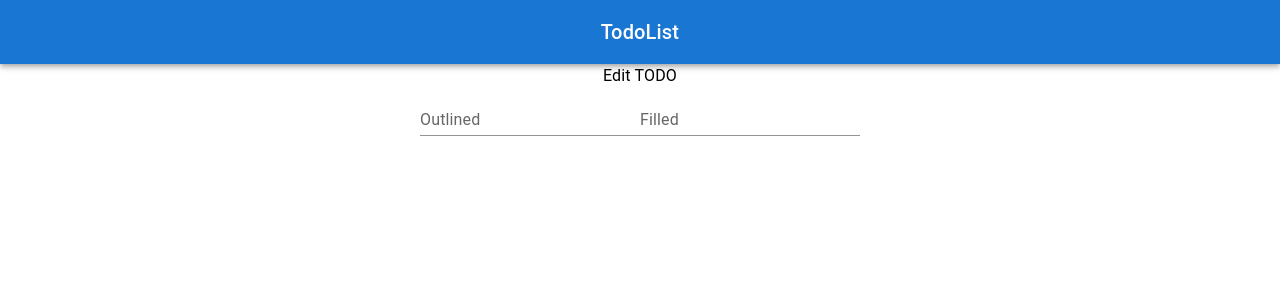
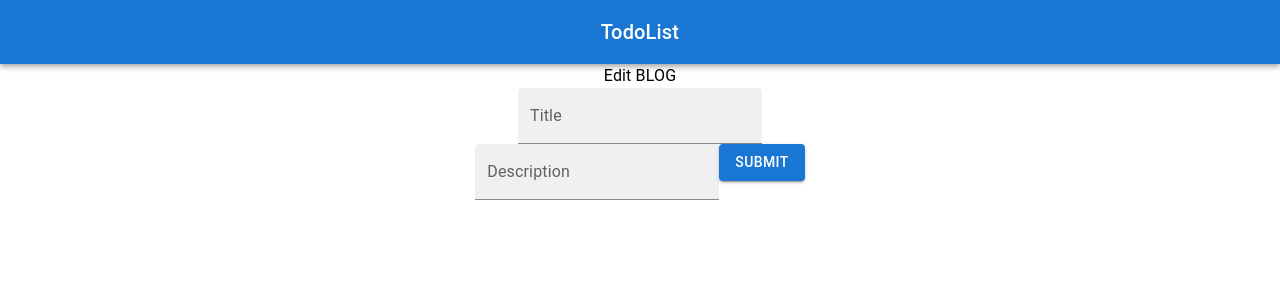
Before and after one commit to Kindaglia/TODO-LIST-REACT, a React (Create React App) app in the folder todolistappreact/: page /edit in a window 1280 px wide. Shown: the top 300 px of the page. Built offline with nearby package versions, Linux system fonts and the light colour scheme.

Commit message:
add Edit and delte

```diff
--- a/todolistappreact/src/components/Add.js
+++ b/todolistappreact/src/components/Add.js
@@ -25,7 +25,7 @@ function Add() {
     localStorage.setItem('blogs', JSON.stringify([..._blogs, { title, desc }]))
 
     navigate('/')
-}
+  }
 
   return (<div>
      <Typography> ADD BLOG </Typography>
--- a/todolistappreact/src/components/Edit.js
+++ b/todolistappreact/src/components/Edit.js
@@ -1,16 +1,47 @@
-import React from 'react'
-import Box from '@mui/material/Box';
-import TextField from '@mui/material/TextField';
-import { Typography } from '@mui/material';
+import { Button, TextField, Typography } from "@mui/material"
+import { useState } from "react"
+import { useNavigate } from "react-router-dom"
+import React from "react"
+
 
 function Edit() {
-  return (<div>
-    <Typography> Edit TODO </Typography>
-      <TextField id="outlined-basic" label="Outlined" variant="standard" />
-      <TextField id="filled-basic" label="Filled" variant="standard" />
-  </div>
+    const navigate = useNavigate()
+    const [title, setTitle] = useState('')
+    const [desc, setDesc] = useState('')
 
-  )
+    const handleTitleChange = (e) => {
+        setTitle(e.target.value)
+    }
+    const handleDescChange = (e) => {
+        setDesc(e.target.value)
+    }
+
+
+    const handleEdit = () => {
+        console.log({ title, desc, index: localStorage.getItem('editIndex') })
+        let blogs = localStorage.getItem('blogs') && localStorage.getItem('blogs').length > 0 ? JSON.parse(localStorage.getItem('blogs')) : []
+
+        const _blogs = blogs.map((blog, blogInIndex) => {
+            if (blogInIndex == localStorage.getItem('editIndex')) {
+                return { title, desc }
+            } else {
+                return blog
+            }
+        })
+        console.log(_blogs)
+        localStorage.setItem('blogs', JSON.stringify(_blogs))
+        navigate('/')
+    }
+
+    return (
+        <>
+            <Typography> Edit BLOG </Typography>
+            <TextField value={title} onChange={(e) => handleTitleChange(e)} label="Title" variant="filled" /> <br />
+            <TextField value={desc} onChange={(e) => handleDescChange(e)} label="Description" variant="filled" />
+            <Button onClick={handleEdit} variant="contained" > SUBMIT </Button>
+
+        </>
+    )
 }
 
 export default Edit
--- a/todolistappreact/src/components/Home.js
+++ b/todolistappreact/src/components/Home.js
@@ -14,6 +14,22 @@ function Home() {
         setBlogs(JSON.parse(blogs))
     }, [])
 
+    const handleDelete = (blogOutIndex) => {
+      const _blogs = blogs.filter((blog, blogInIndex) => {
+          if (blogInIndex !== blogOutIndex) {
+              return blog
+          }
+      })
+      console.log(_blogs)
+      setBlogs(_blogs)
+      localStorage.setItem('blogs', JSON.stringify(_blogs))
+    }
+
+    const handleEdit = (blogIndex) => {
+      localStorage.setItem('editIndex', blogIndex)
+      navigate('/edit')
+  }
+
   return (
     <>
 
@@ -21,11 +37,13 @@ function Home() {
       <Button onClick={() => {navigate('add')}} variant="contained">ADD</Button><br /><br />
       {
         blogs && blogs.length > 0 ?
-          blogs.map(blog => {
+          blogs.map((blog,blogIndex) => {
             return (
-              <>
-                title - {blog.title}  <br />
-                Description - {blog.desc} <br /><br />
+              <><br />
+                title - {blog.title} /
+                Description - {blog.desc}
+                <EditIcon style={{ color: 'blue', minWidth: '50px' }} onClick={() => handleEdit(blogIndex)} ></EditIcon>
+                <DeleteIcon style={{ color: 'red' }} onClick={() => handleDelete(blogIndex)} ></DeleteIcon>
               </>
 
             )
```
